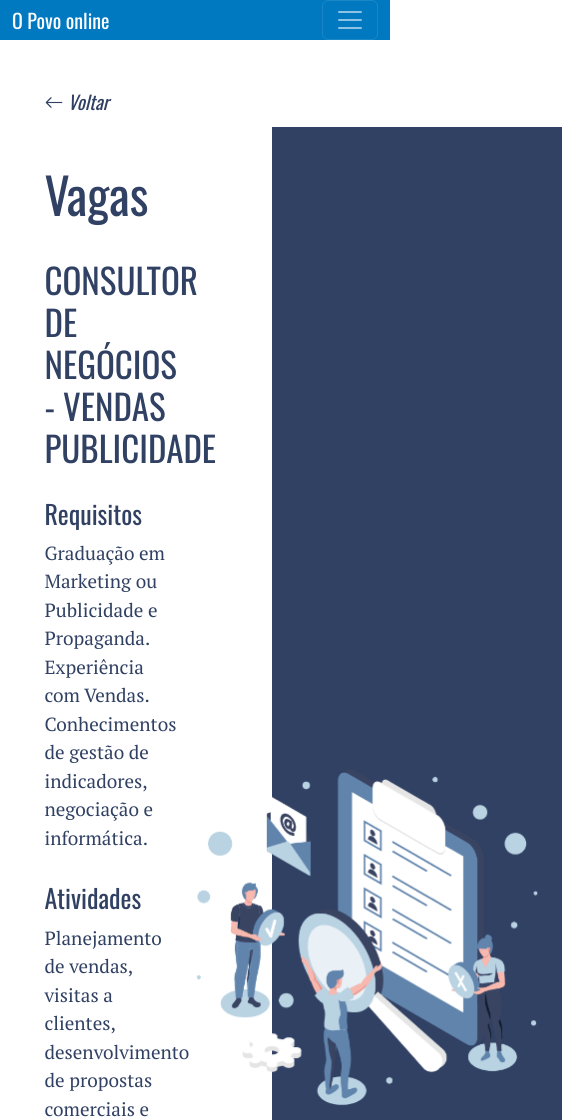
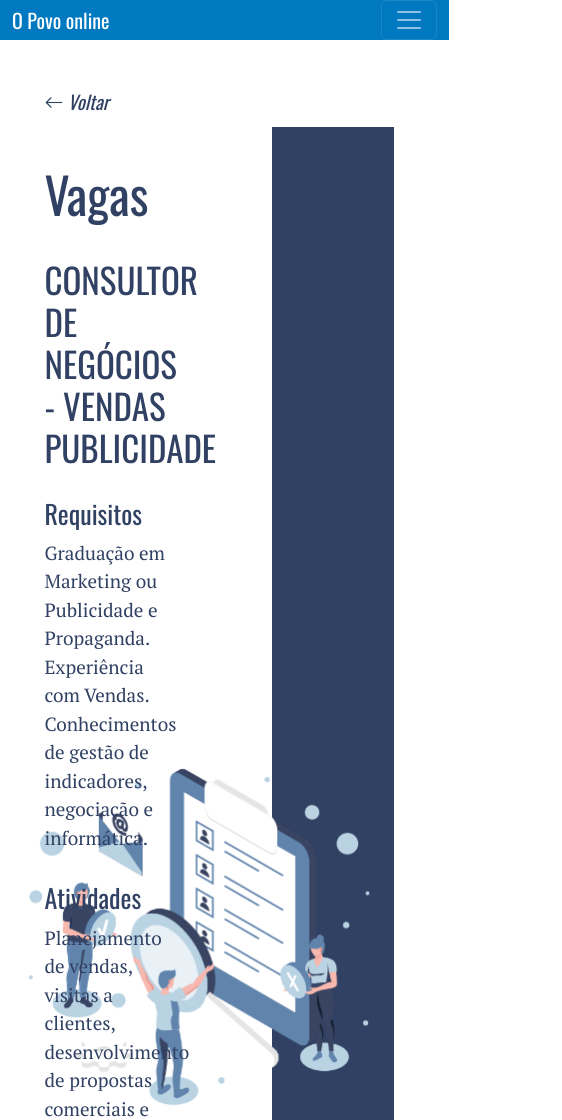
Before and after one commit to GihVidal/desafio_opovo, a plain HTML site: page index.html in a window 390 px wide. Shown: the top 1120 px of the page, 562 px wide, since content can reach past the window. Drawn offline with nearby package versions, Linux system fonts and the light colour scheme.

Commit message:
Ajusta responsividade

```diff
--- a/style.css
+++ b/style.css
@@ -1,6 +1,17 @@
 body {
     font-family: 'Oswald', 'PT Serif', sans-serif !important;
     color: #314163;
+}
+
+@media (max-width: 768px) {
+    nav.navbar {
+        width: 115% !important;
+    }
+
+    .align-items-center {
+        align-items: center !important;
+        width: 115% !important;
+    }
 }
 
 .navbar {
@@ -62,6 +73,11 @@ h6 {
     font-size: 16px;
 }
 
+.content {
+    z-index: 10;
+    position: relative;
+}
+
 .content h3 {
     margin: 30px 0px 10px 0px;
 }
@@ -77,7 +93,6 @@ h6 {
     background-color: #314163;
     margin-top: 127px;
     z-index: -99;
-    position: static
 }
 
 #form-bg {
```
